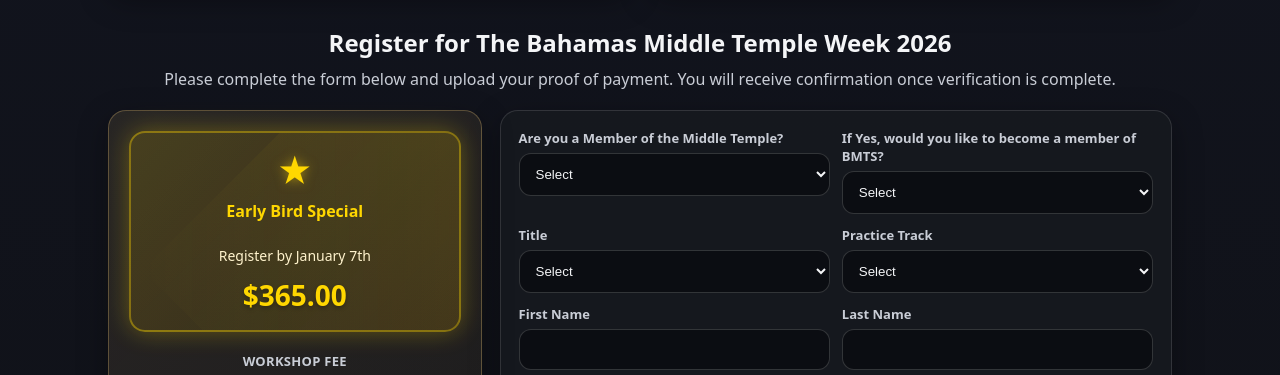
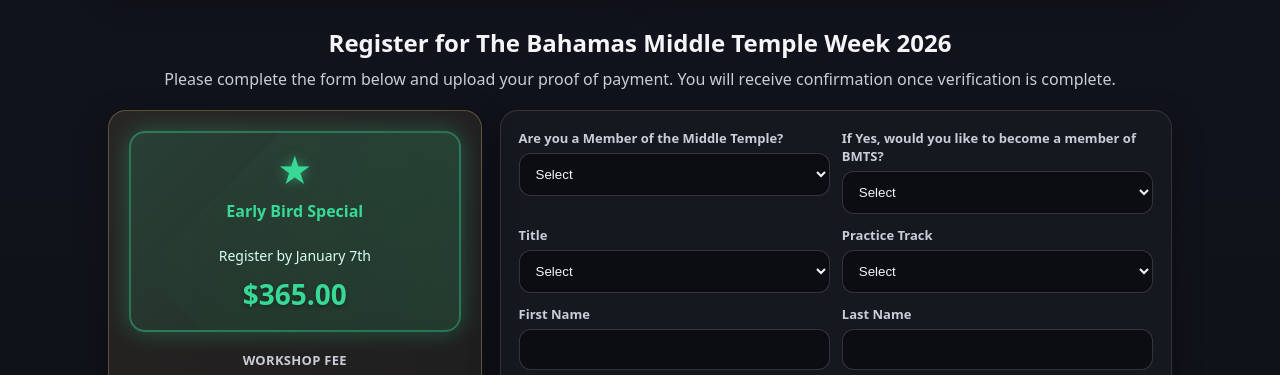
Before and after one commit to Wouessi-Incorporated/btms, a plain HTML site: page public/index.html in a window 1280 px wide. Shown: the part 1680-2055 px from the top of the page. Drawn offline with Linux system fonts and the light colour scheme.

Commit message:
style: update early bird offer colors and animations for improved visibility

```diff
--- a/public/assets/css/styles.css
+++ b/public/assets/css/styles.css
@@ -526,8 +526,8 @@
 }
 
 .early-bird-offer {
-  background: linear-gradient(135deg, rgba(255, 215, 0, .15), rgba(255, 165, 0, .08));
-  border: 2px solid rgba(255, 215, 0, .4);
+  background: linear-gradient(135deg, rgba(56, 217, 150, .15), rgba(34, 197, 94, .08));
+  border: 2px solid rgba(56, 217, 150, .4);
   border-radius: 16px;
   padding: 16px;
   margin-bottom: 20px;
@@ -544,20 +544,20 @@
   left: -50%;
   width: 200%;
   height: 200%;
-  background: linear-gradient(45deg, transparent, rgba(255, 215, 0, .1), transparent);
+  background: linear-gradient(45deg, transparent, rgba(56, 217, 150, .1), transparent);
   animation: earlyBirdShimmer 3s linear infinite;
 }
 
 .early-bird-star {
   font-size: 32px;
-  color: #ffd700;
-  text-shadow: 0 0 10px rgba(255, 215, 0, .5);
+  color: #38d996;
+  text-shadow: 0 0 10px rgba(56, 217, 150, .5);
   animation: starPulse 1.5s ease-in-out infinite alternate;
   margin-bottom: 8px;
 }
 
 .early-bird-text {
-  color: #fff3cd;
+  color: #d7fff0;
   font-size: 14px;
   line-height: 1.4;
   margin-bottom: 10px;
@@ -567,7 +567,7 @@
 
 .early-bird-text strong {
   font-size: 16px;
-  color: #ffd700;
+  color: #38d996;
   display: block;
   margin-bottom: 4px;
 }
@@ -575,7 +575,7 @@
 .early-bird-price {
   font-size: 28px;
   font-weight: 700;
-  color: #ffd700;
+  color: #38d996;
   text-shadow: 0 2px 4px rgba(0, 0, 0, .3);
   position: relative;
   z-index: 1;
@@ -583,11 +583,11 @@
 
 @keyframes earlyBirdGlow {
   0% {
-    box-shadow: 0 0 20px rgba(255, 215, 0, .2);
+    box-shadow: 0 0 20px rgba(56, 217, 150, .2);
   }
 
   100% {
-    box-shadow: 0 0 30px rgba(255, 215, 0, .4);
+    box-shadow: 0 0 30px rgba(56, 217, 150, .4);
   }
 }
 
```
